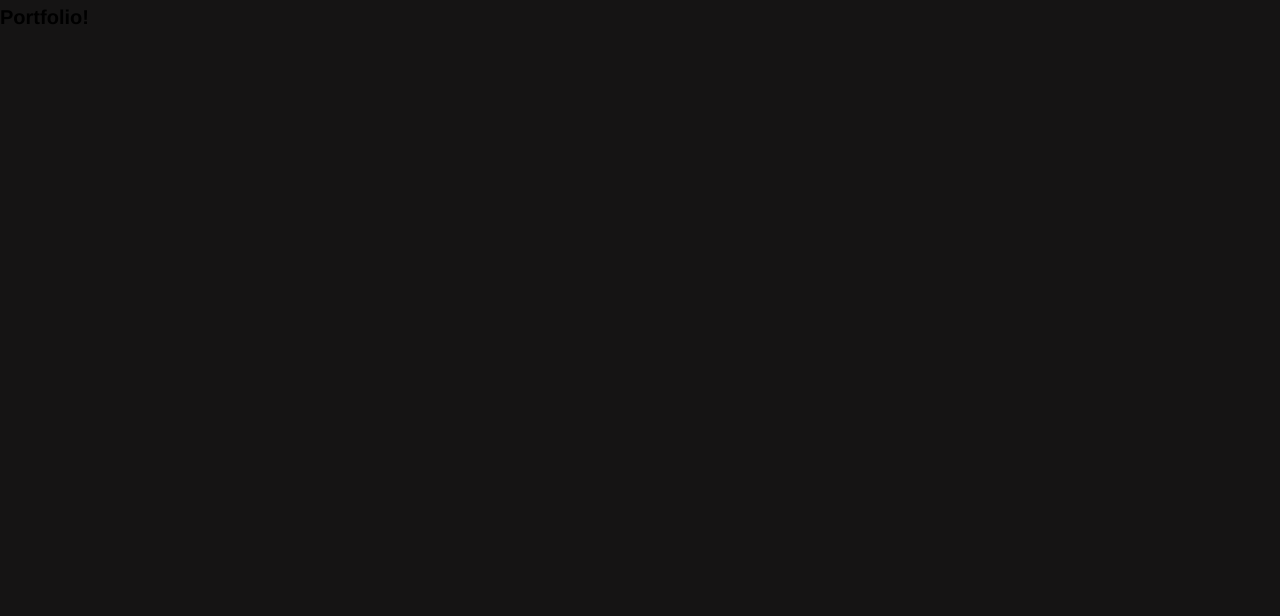
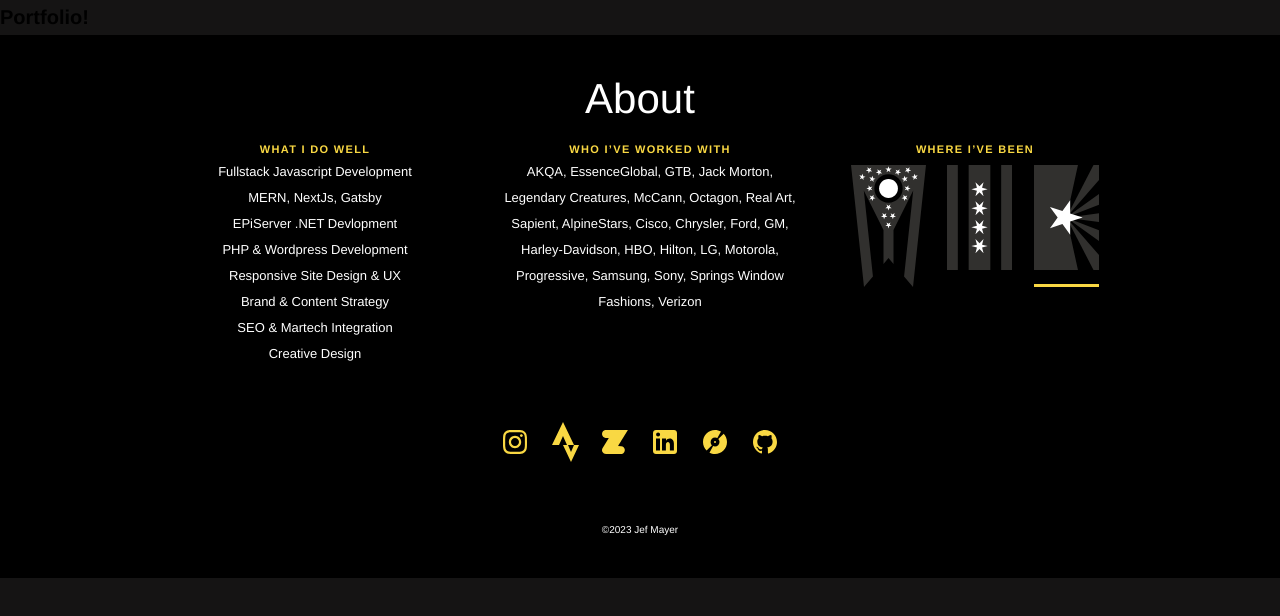
Before and after one commit to jefmayer/jefmayer-gatsby-portfolio, a Gatsby site: page / in a window 1280 px wide. Built offline with nearby package versions, Linux system fonts and the light colour scheme; Gatsby itself is replaced by a stand-in of ours; no server answers.

Commit message:
adding in footer, starting to split out sass

```diff
--- a/src/components/footer.jsx
+++ b/src/components/footer.jsx
@@ -0,0 +1,90 @@
+import * as React from 'react';
+import { StaticImage } from 'gatsby-plugin-image';
+import './scss/footer.scss';
+
+function Footer() {
+  return (
+    <footer className="footer project-animation-about project-details-about">
+      <div className="footer-inner">
+        <h2 className="heading-lg">About</h2>
+        <div className="footer-content">
+          <div className="footer-content-skills">
+            <h3 className="heading-sm">What I do well</h3>
+            <p className="body-regular">
+              Fullstack Javascript Development
+              <br />
+              MERN, NextJs, Gatsby
+              <br />
+              EPiServer .NET Devlopment
+              <br />
+              PHP & Wordpress Development
+              <br />
+              Responsive Site Design & UX
+              <br />
+              Brand & Content Strategy
+              <br />
+              SEO & Martech Integration
+              <br />
+              Creative Design
+            </p>
+          </div>
+          <div className="footer-content-clients">
+            <h3 className="heading-sm">Who I&rsquo;ve worked with</h3>
+            <p className="body-regular">AKQA, EssenceGlobal, GTB, Jack Morton, Legendary Creatures, McCann, Octagon, Real Art, Sapient, AlpineStars, Cisco, Chrysler, Ford, GM, Harley-Davidson, HBO, Hilton, LG, Motorola, Progressive, Samsung, Sony, Springs Window Fashions, Verizon</p>
+          </div>
+          <div className="footer-content-locations">
+            <h3 className="heading-sm">Where I&rsquo;ve been</h3>
+            <div className="flag-wrapper">
+              <div className="oh-flag">
+                <StaticImage
+                  src="../images/oh-flag.svg"
+                  loading="eager"
+                  alt="Cleveland, Ohio"
+                />
+              </div>
+              <div className="chi-flag">
+                <StaticImage
+                  src="../images/chi-flag.svg"
+                  loading="eager"
+                  alt="Chicago, Illinois"
+                />
+              </div>
+              <div className="az-flag current">
+                <StaticImage
+                  src="../images/az-flag.svg"
+                  loading="eager"
+                  alt="Tucson, Arizona"
+                />
+              </div>
+            </div>
+          </div>
+        </div>
+        <ul className="social-nav">
+          <li>
+            <a href="https://www.instagram.com/modeseventyeight" target="_blank" rel="noreferrer" className="instagram-link">Instagram</a>
+          </li>
+          <li>
+            <a href="https://www.strava.com/athletes/5643933" target="_blank" rel="noreferrer" className="strava-link">Strava</a>
+          </li>
+          <li>
+            <a href="https://zwiftpower.com/profile.php?z=1002258" target="_blank" rel="noreferrer" className="zwift-link">Zwift</a>
+          </li>
+          <li>
+            <a href="https://www.linkedin.com/in/jefmayer" target="_blank" rel="noreferrer" className="linkedin-link">Linkedin</a>
+          </li>
+          <li>
+            <a href="https://www.discogs.com/user/jefmayer/collection" target="_blank" rel="noreferrer" className="discogs-link">Discogs</a>
+          </li>
+          <li>
+            <a href="https://github.com/jefmayer" target="_blank" rel="noreferrer" className="github-link">Github</a>
+          </li>
+        </ul>
+        <div className="copyright-content">
+          <p className="body-sm">&copy;2023 Jef Mayer</p>
+        </div>
+      </div>
+    </footer>
+  );
+}
+
+export default Footer;
--- a/src/components/scss/layout/_footer.scss
+++ b/src/components/scss/footer.scss
@@ -1,3 +1,6 @@
+@import 'base/variables';
+@import 'base/breakpoints';
+
 .footer {
   background: $black;
   position: relative;
@@ -223,29 +226,29 @@
       }
 
       .instagram-link {
-        background-image: url('/images/instagram-icon.svg');
+        background-image: url('../../images/instagram-icon.svg');
       }
 
       .strava-link {
-        background-image: url('/images/strava-icon.svg');
+        background-image: url('../../images/strava-icon.svg');
         background-size: 2.7rem 4rem;
       }
 
       .zwift-link {
-        background-image: url('/images/zwift-icon.svg');
+        background-image: url('../../images/zwift-icon.svg');
         background-size: 2.6rem 2.5rem;
       }
 
       .linkedin-link {
-        background-image: url('/images/linkedin-icon.svg');
+        background-image: url('../../images/linkedin-icon.svg');
       }
 
       .discogs-link {
-        background-image: url('/images/discogs-icon.svg');
+        background-image: url('../../images/discogs-icon.svg');
       }
 
       .github-link {
-        background-image: url('/images/github-icon.svg');
+        background-image: url('../../images/github-icon.svg');
       }
     }
   }
--- a/src/components/scss/layout.scss
+++ b/src/components/scss/layout.scss
@@ -11,7 +11,6 @@
 @import 'base/base';
 @import 'base/breakpoints';
 @import 'layout/header';
-@import 'layout/footer';
 @import 'layout/page';
 @import 'modules/background-loader';
 @import 'modules/section-loader';
--- a/src/pages/index.jsx
+++ b/src/pages/index.jsx
@@ -3,9 +3,10 @@
 import PropTypes from 'prop-types';
 import { connect } from 'react-redux';
 import { fetchPortfolioData } from '../actions';
-import Seo from '../components/seo';
+import Footer from '../components/footer';
 import Header from '../components/header';
 import Layout from '../components/layout';
+import Seo from '../components/seo';
 
 class IndexPage extends Component {
   componentDidMount() {
@@ -23,6 +24,7 @@
         <Layout>
           <h1>Portfolio!</h1>
         </Layout>
+        <Footer />
       </>
     );
   }
```
Also changed, not shown: src/components/menu.jsx (added).
